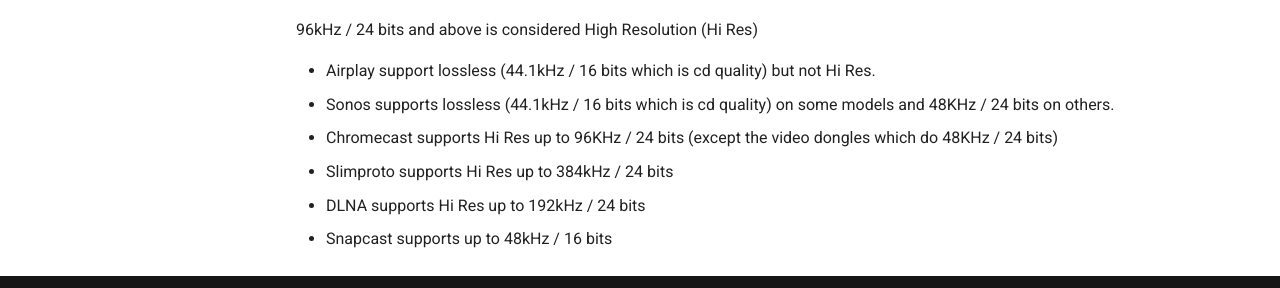
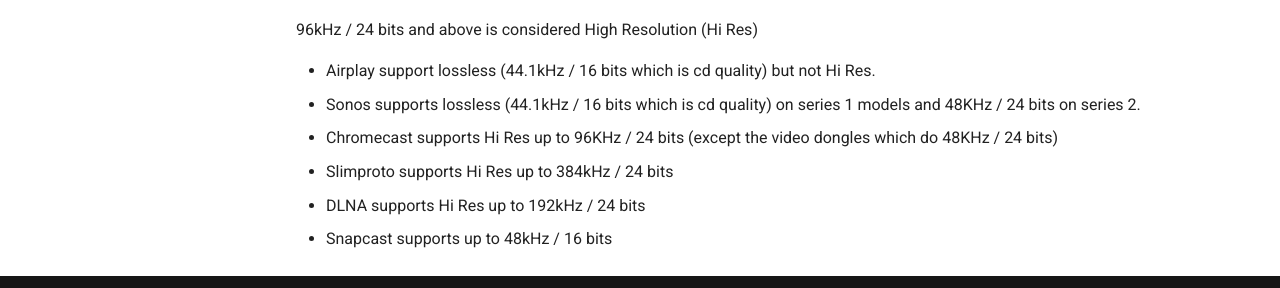
Before and after one commit to pwbriggs/music-assistant.github.io, an MkDocs documentation site: the page built from docs/player-support/index.md, in a window 1280 px wide and 1260 px high. Shown: the part 919-1207 px from the top of the window. Built offline with MkDocs 1.6.1 and Material for MkDocs 9.7.7, drawn with Linux system fonts in a browser that asks for light colours.

Commit message:
Sonos quality changed

```diff
--- a/docs/player-support/index.md
+++ b/docs/player-support/index.md
@@ -11,7 +11,7 @@
 96kHz / 24 bits and above is considered High Resolution (Hi Res)
 
 - Airplay support lossless (44.1kHz / 16 bits which is cd quality) but not Hi Res.
-- Sonos supports lossless (44.1kHz / 16 bits which is cd quality) on some models and 48KHz / 24 bits on others.
+- Sonos supports lossless (44.1kHz / 16 bits which is cd quality) on series 1 models and 48KHz / 24 bits on series 2.
 - Chromecast supports Hi Res up to 96KHz / 24 bits (except the video dongles which do 48KHz / 24 bits)
 - Slimproto supports Hi Res up to 384kHz / 24 bits
 - DLNA supports Hi Res up to 192kHz / 24 bits
```
